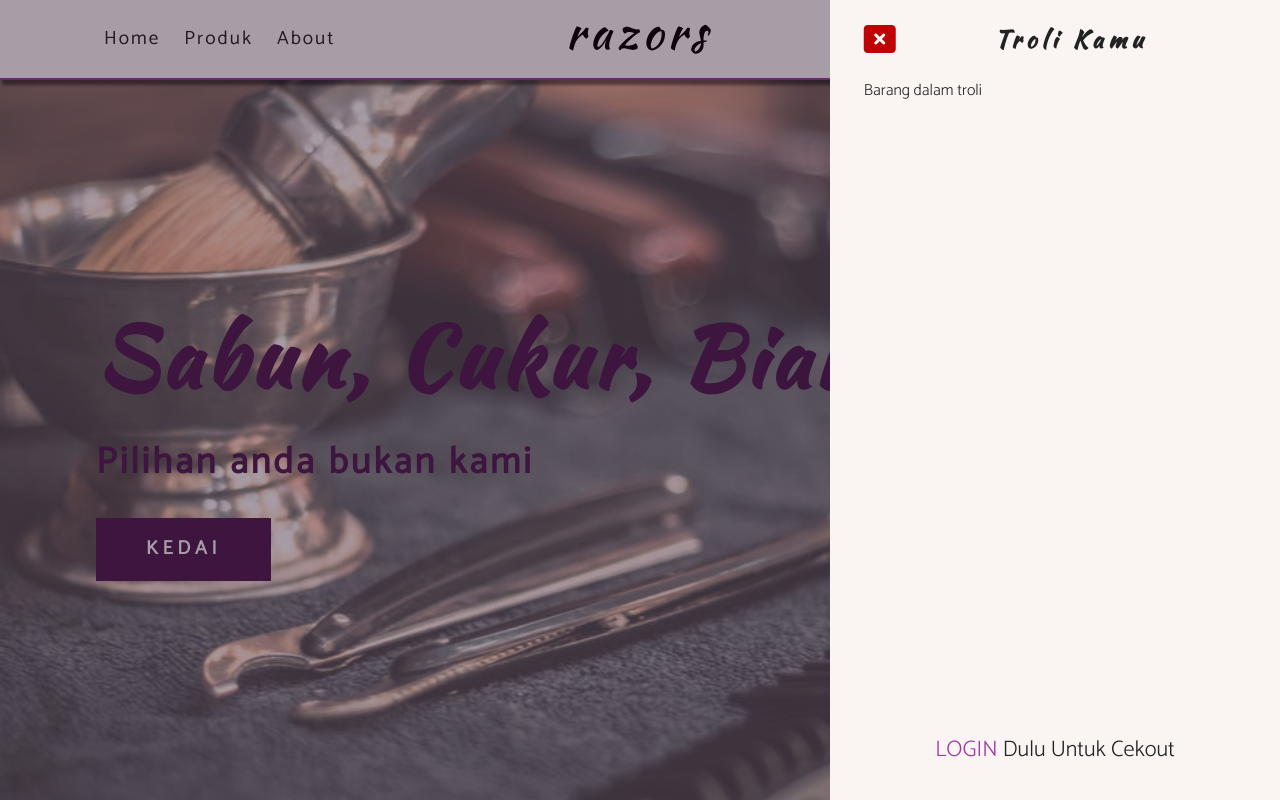
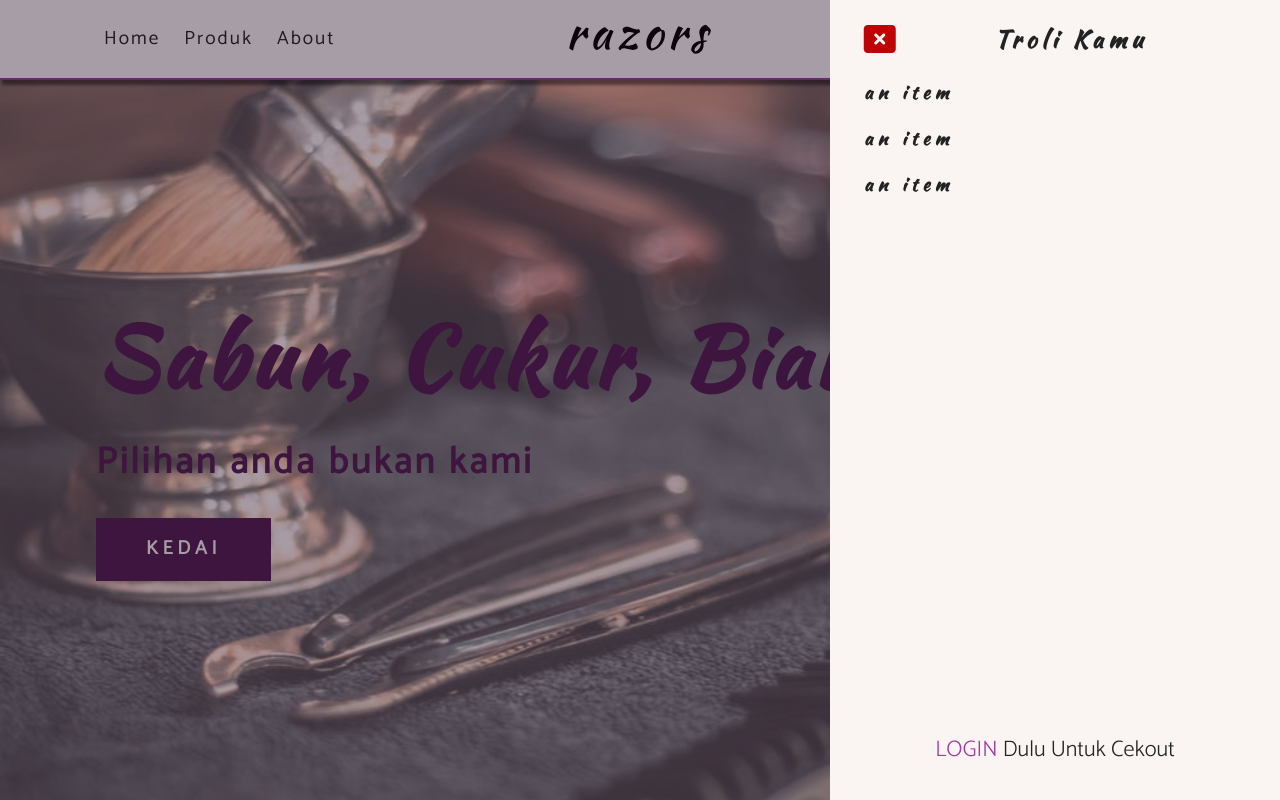
Before and after one commit to maklumi/razors, a Svelte app: page / in a window 1280 px wide. Both pictures are taken after a click on the button 1172 px from the left and 37 px from the top of the page. Shown: the top 800 px of the page. Built offline with nearby package versions, Linux system fonts and the light colour scheme.

Commit message:
basic list of troli item

```diff
--- /dev/null
+++ b/src/komponen/Troli/Item.svelte
@@ -0,0 +1,5 @@
+<script>
+
+</script>
+
+<h1>an item</h1>
--- /dev/null
+++ b/src/komponen/Troli/LisItem.svelte
@@ -0,0 +1,16 @@
+<script>
+  import Item from "./Item.svelte";
+  import dalamTroli from "../../stor/troli";
+  import { fly } from "svelte/transition";
+  import { flip } from "svelte/animate";
+</script>
+
+<section class="cart-items">
+  <article>
+    {#each $dalamTroli as item, indeks (item.id)}
+      <Item />
+    {:else}
+      <h2 class="empty-cart">Troli masih kosong</h2>
+    {/each}
+  </article>
+</section>
--- a/src/komponen/Troli/Troli.svelte
+++ b/src/komponen/Troli/Troli.svelte
@@ -2,6 +2,7 @@
   import globalnav from "../../stor/globalNav";
   import { fly, fade, blur } from "svelte/transition";
   import { link } from "svelte-routing";
+  import LisItemTroli from "./LisItem.svelte";
 
   let user = false;
 </script>
@@ -20,7 +21,7 @@
         <span />
       </div>
 
-      <p>Barang dalam troli</p>
+      <LisItemTroli />
 
       <div class="cart-footer">
         {#if user}
```
